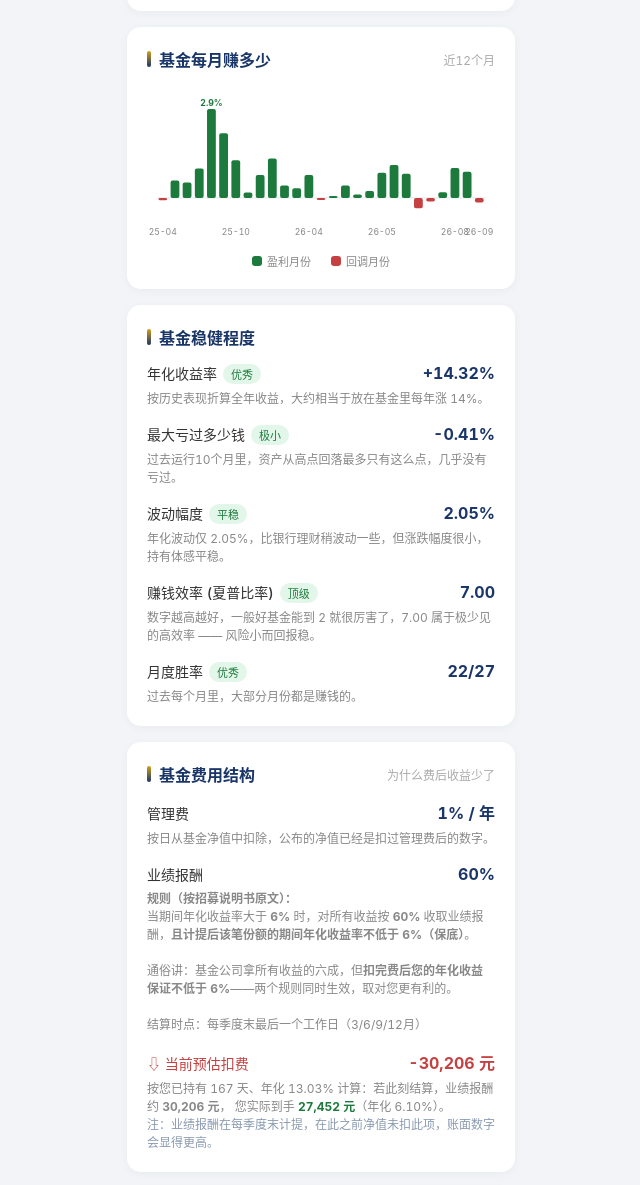
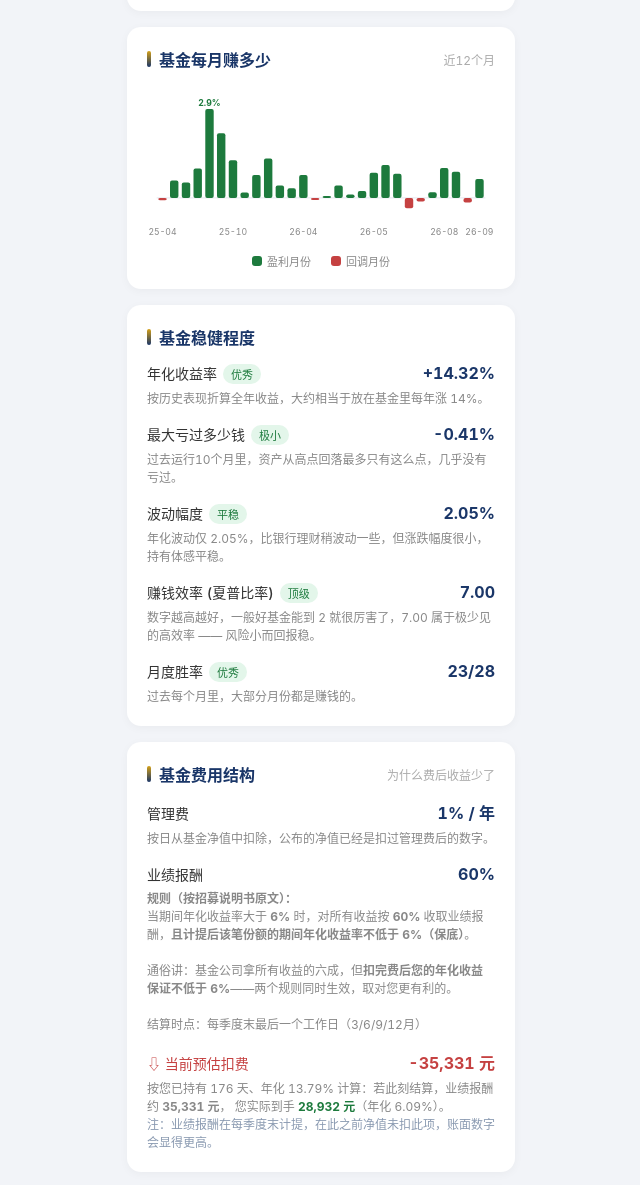
Before and after one commit to redclawcecilia-tech/family, a plain HTML site: page index.html in a window 1280 px wide. Shown: the part 1032-2217 px from the top of the page, without its empty margins (319-959 px from the left). Drawn offline with Linux system fonts and the light colour scheme.

Commit message:
净值手动更新 2026-09-23 NAV=1.3696

```diff
--- a/index.html
+++ b/index.html
@@ -46,6 +46,7 @@ const CONFIG = {
 
 
 
+
     { date: "2026-03-31", nav: 1.2869 },
     { date: "2026-04-22", nav: 1.2966 },   // 自 Gmail 邮件自动读取
     { date: "2026-04-23", nav: 1.2961 },
@@ -61,7 +62,9 @@ const CONFIG = {
     { date: "2026-07-29", nav: 1.3383 },
     { date: "2026-08-11", nav: 1.3515 },
     { date: "2026-09-09", nav: 1.3631 },
-    { date: "2026-09-14", nav: 1.3611 }
+    { date: "2026-09-14", nav: 1.3611 },
+    { date: "2026-09-23", nav: 1.3696 }
+
 
 
 
@@ -79,6 +82,7 @@ const CONFIG = {
 
   // 【琰知一号基金历史净值】（来自招商 PPT，展示给父母建立信心）
   fundHistory: [
+
 
 
 
@@ -119,7 +123,9 @@ const CONFIG = {
     { date: "2026-07-29", nav: 1.3383 },
     { date: "2026-08-11", nav: 1.3515 },
     { date: "2026-09-09", nav: 1.3631 },
-    { date: "2026-09-14", nav: 1.3611 }
+    { date: "2026-09-14", nav: 1.3611 },
+    { date: "2026-09-23", nav: 1.3696 }
+
 
 
 
```
